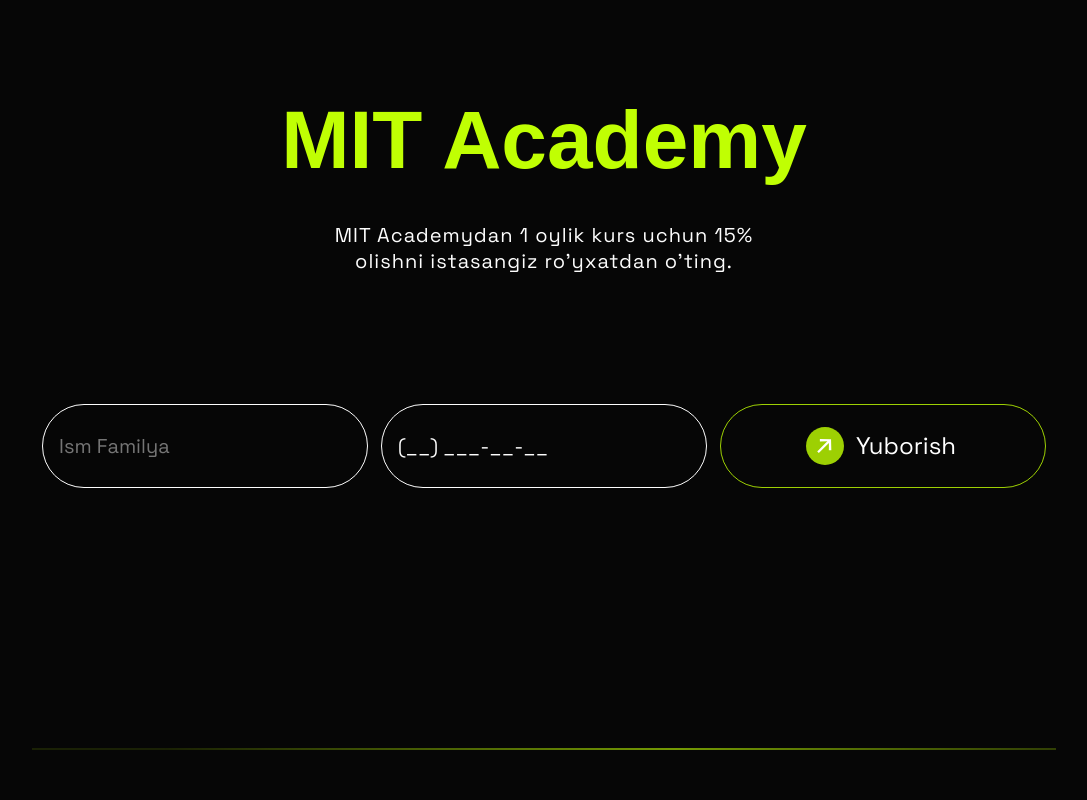
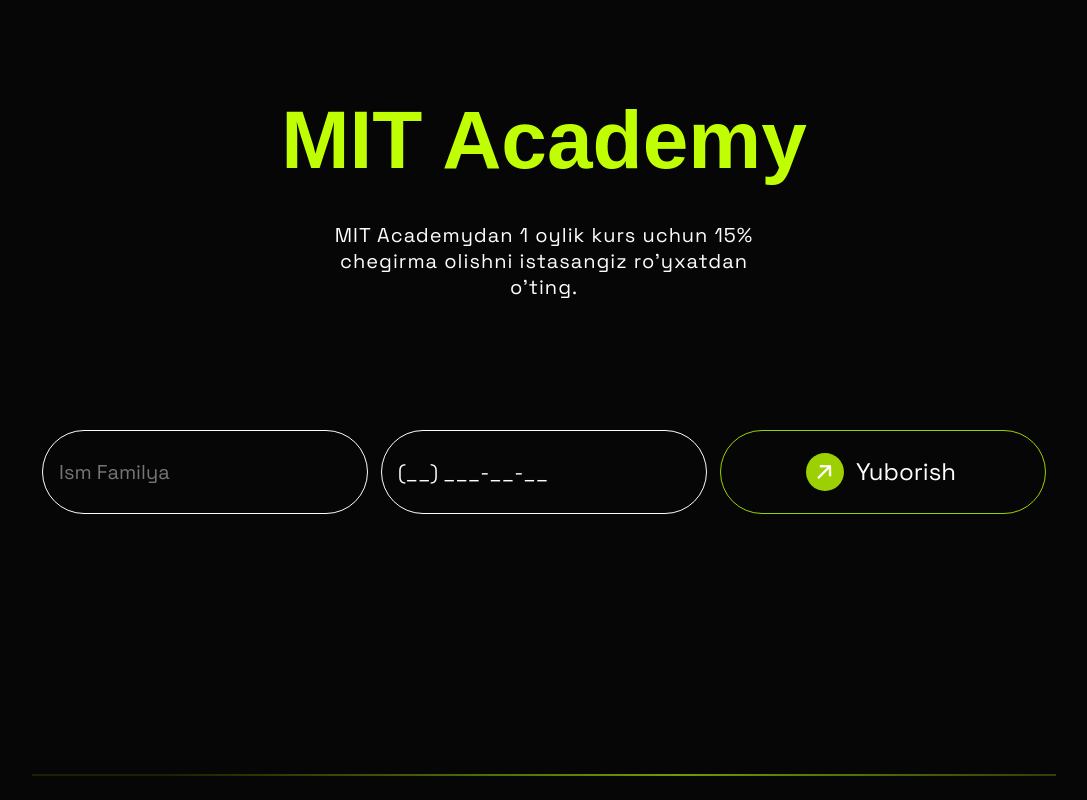
Before and after one commit to FazliddinMirzaqosimov/MIT-orders, a React (Create React App) app: page / in a window 1280 px wide. Shown: the top 800 px of the page, without its empty margins (96-1183 px from the left). Built offline with nearby package versions, Linux system fonts and the light colour scheme; a web font is replaced by a local one.

Commit message:
Update Index.jsx

```diff
--- a/src/pages/FormPage/Index.jsx
+++ b/src/pages/FormPage/Index.jsx
@@ -59,7 +59,7 @@
     <div className='FormPage'>
       <div className="HeaderText">
         <h1>MIT Academy</h1>
-        <p>MIT Academydan 1 oylik kurs uchun 15% olishni istasangiz ro’yxatdan o’ting.
+        <p>MIT Academydan 1 oylik kurs uchun 15% chegirma olishni istasangiz ro’yxatdan o’ting.
 
 </p>
       </div>
```
